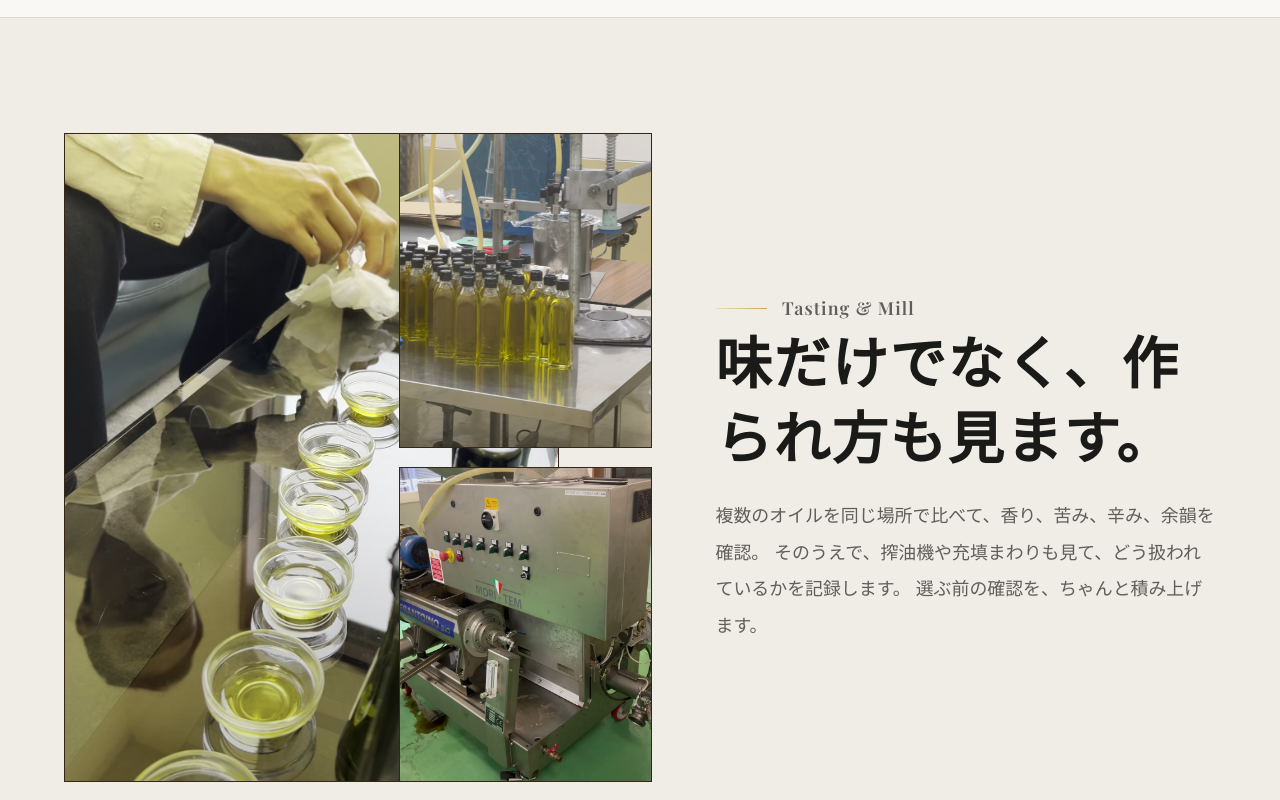
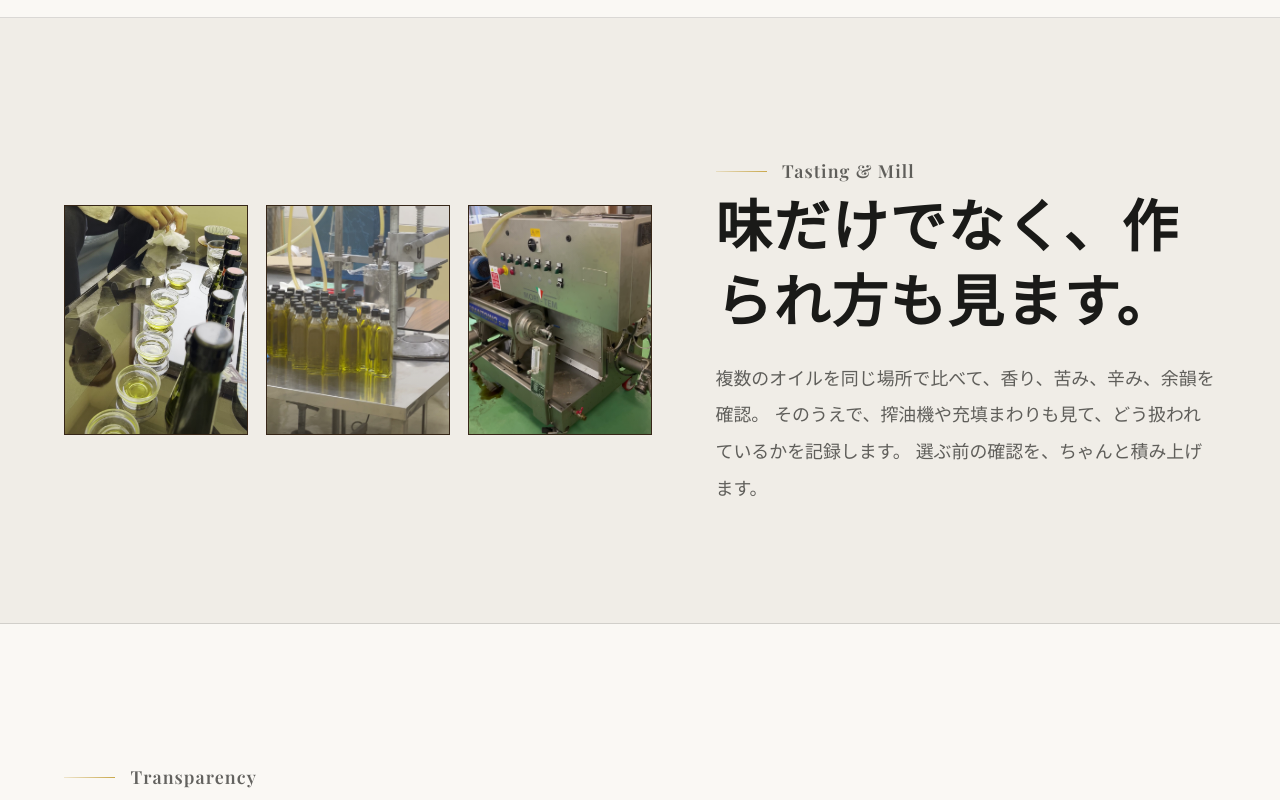
Before and after one commit to hikaruendo/olive1-theme, a Next.js app in the folder vercel-lp/: page / in a window 1280 px wide. Shown: the part 2640-3440 px from the top of the page. Built offline with nearby package versions, Linux system fonts and the light colour scheme; a web font is replaced by a local one.

Commit message:
Fix process image layout on large screens

```diff
--- a/vercel-lp/src/app/globals.css
+++ b/vercel-lp/src/app/globals.css
@@ -427,7 +427,7 @@ h2 {
 
 .process-media-grid {
   display: grid;
-  grid-template-columns: minmax(0, 1.08fr) minmax(0, 0.86fr);
+  grid-template-columns: repeat(3, minmax(0, 1fr));
   gap: clamp(0.75rem, 1.8vw, 1.15rem);
   align-items: stretch;
 }
@@ -437,8 +437,7 @@ h2 {
 }
 
 .process-card-tasting {
-  grid-row: span 2;
-  aspect-ratio: 4 / 5.25;
+  aspect-ratio: 4 / 5;
 }
 
 .process-card img {
@@ -446,7 +445,7 @@ h2 {
 }
 
 .process-card-tasting img {
-  object-position: center center;
+  object-position: center 70%;
 }
 
 .disclosure-grid {
```
